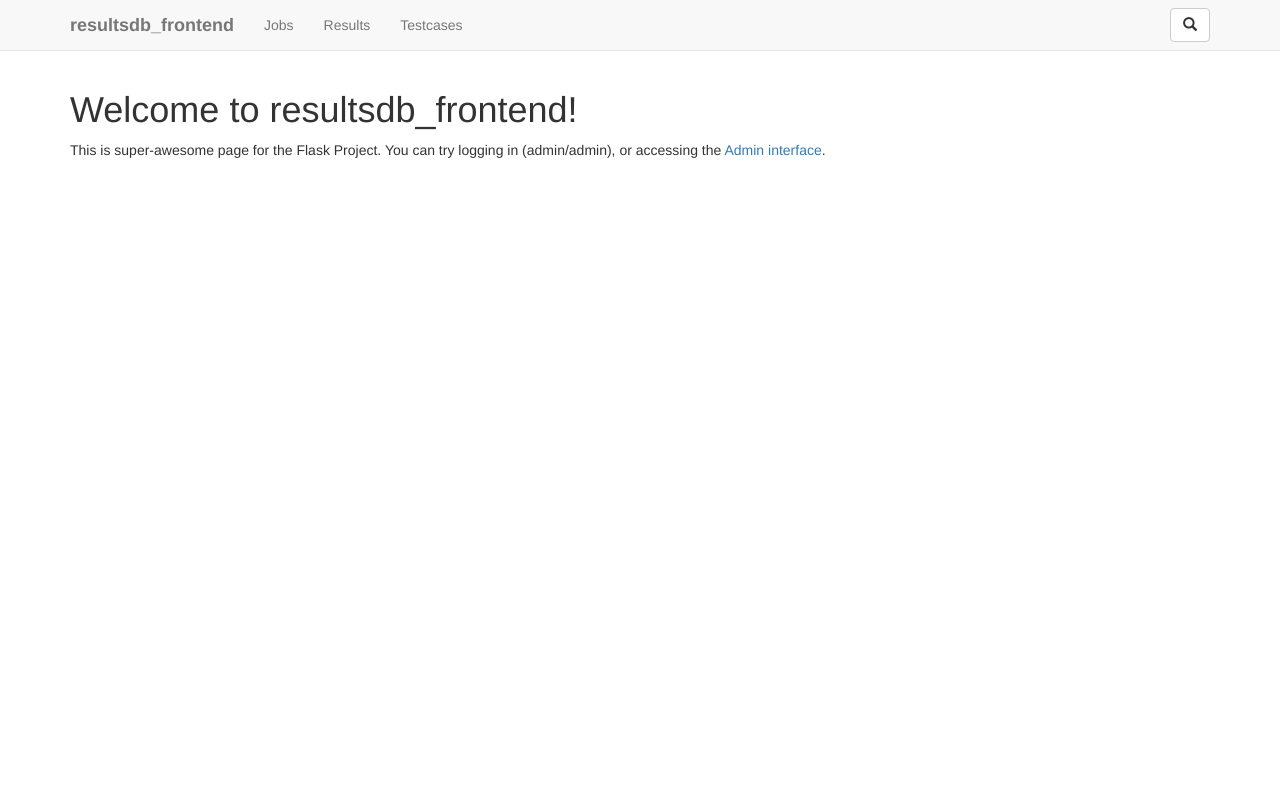
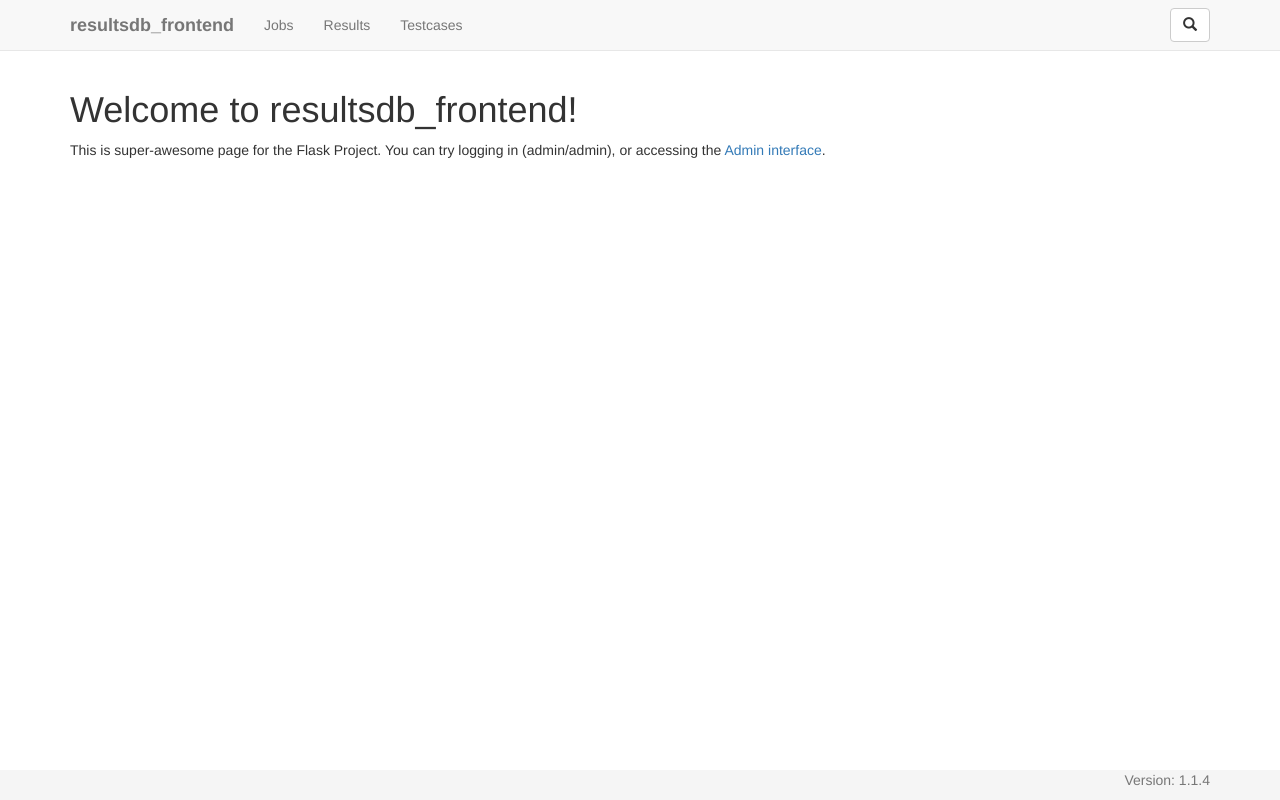
Before and after one commit to hluk/resultsdb_frontend, a Flask app: template resultsdb_frontend/templates/index.html in a window 1280 px wide. Run offline with Flask 2, Linux system fonts and the light colour scheme; the template is opened without the code that fills it, so the values that code supplies are empty; parts of the project's set-up code (start-up, migrations or seed data) failed here and were passed over; some libraries are stand-ins or nearby versions.

Commit message:
Show version in footer
Added a global variable accessible in the Jinja templates that shares the
__init__.py's __version__ variable, which is then shown in footer.

Differential Revision: https://phab.qadevel.cloud.fedoraproject.org/D409

```diff
--- a/resultsdb_frontend/__init__.py
+++ b/resultsdb_frontend/__init__.py
@@ -34,6 +34,9 @@
 app.secret_key = 'not-really-a-secret'
 
 app.wsgi_app = proxy.ReverseProxied(app.wsgi_app)
+
+# Expose the __version__ variable in templates
+app.jinja_env.globals['app_version'] = __version__
 
 # Load default config, then override that with a config file
 if os.getenv('PROD') == 'true':
--- a/resultsdb_frontend/static/css/style.css
+++ b/resultsdb_frontend/static/css/style.css
@@ -1,5 +1,23 @@
-body { padding-top: 70px; }
+html, body {
+    margin:0;
+    padding:0;
+    height:100%;
+}
+
+body > .container {
+    min-height:100%;
+    position:relative;
+    padding-top: 70px;
+    padding-bottom: 30px;
+}
+.footer {
+  position: absolute;
+  bottom: 0;
+  width: 100%;
+  height: 30px;
+  background-color: #f5f5f5;
+}
 
 .popover {
-	z-index: 9000;
+    z-index: 9000;
 }
--- a/resultsdb_frontend/templates/layout.html
+++ b/resultsdb_frontend/templates/layout.html
@@ -46,19 +46,18 @@
         {{ message }}
       </div>
     {% endfor %}
-    </div>
 
-
-
-    <div class="container">
     {% block body %}
        <h1> My First Flask Application! </h1>
     {% endblock %}
     </div>
 
-
-
     {% block footer %}
+      <footer class="footer">
+        <div class="container text-right">
+          <p class="text-muted">Version: {{app_version}}</p>
+        </div>
+      </footer>
     {% endblock %}
 
     <!-- jQuery (necessary for Bootstrap's JavaScript plugins) -->
```
